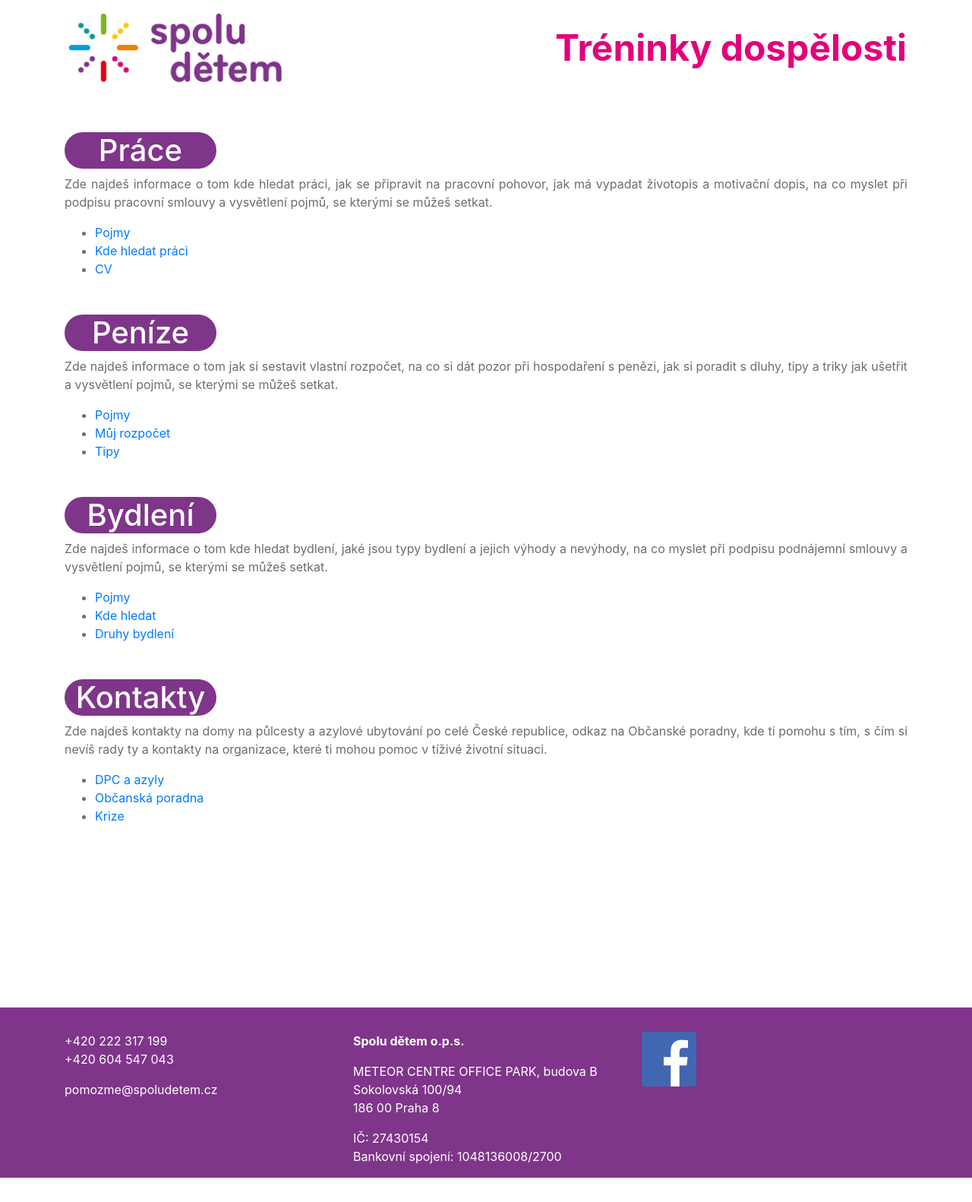
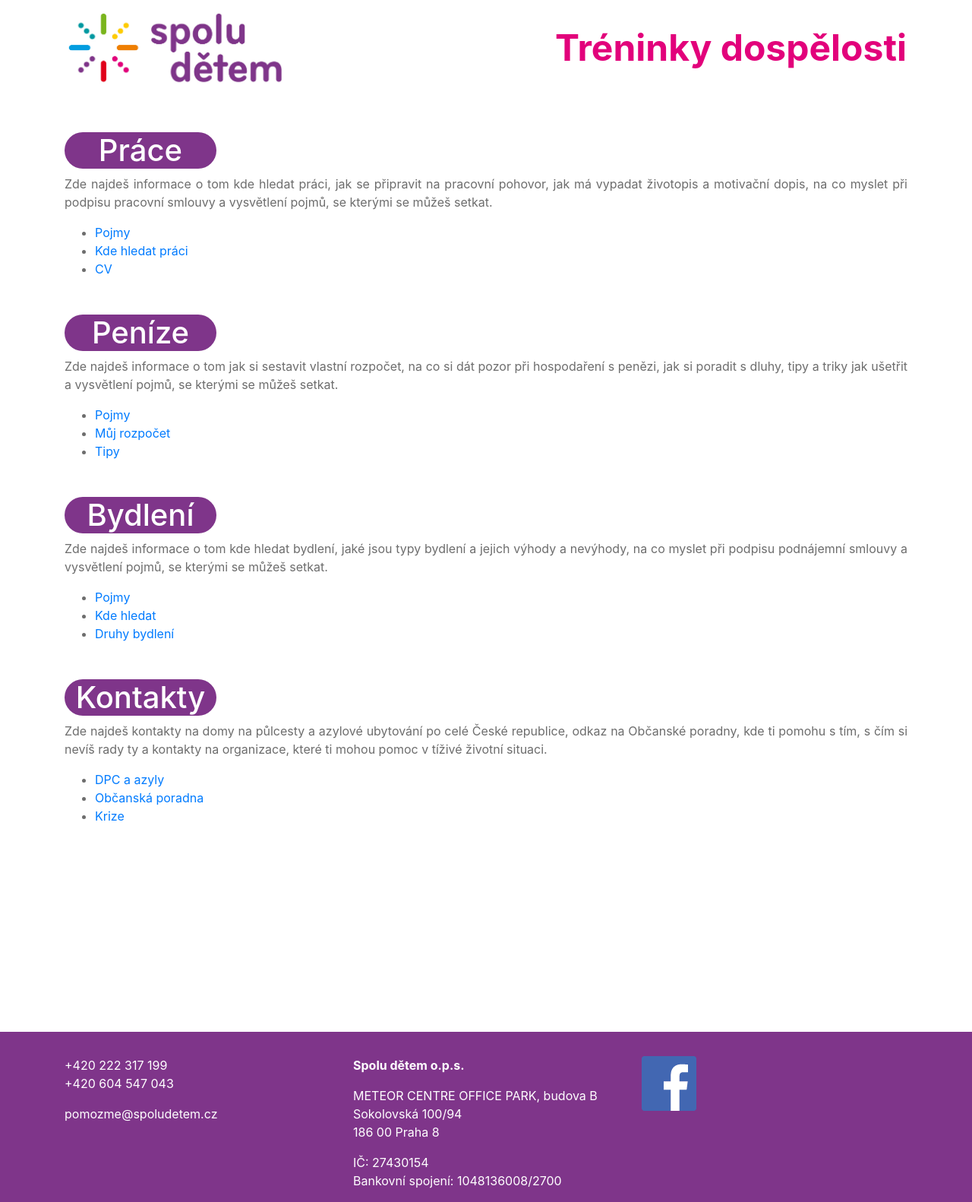
Before and after one commit to spoludetem/treninkydospelosti.cz, a Jekyll site: the page built from index.md, in a window 1280 px wide. Shown: the whole page at 76% size. Built offline with Jekyll 4.4.1, drawn with Linux system fonts in a browser that asks for light colours; our own code applies the rules of GitHub Pages for plain Markdown files; before the commit the page ends 1550 px from its top, so only the background shows below that.

Commit message:
#7 - need even more space on mobile device for the sticky-footer

```diff
--- a/assets/css/common.css
+++ b/assets/css/common.css
@@ -11,7 +11,7 @@ html {
 body {
     min-height: 100%;
     position: relative;
-    padding-bottom: 28rem;
+    padding-bottom: 30rem;
 }
 
 .absolute-bottom {
```
